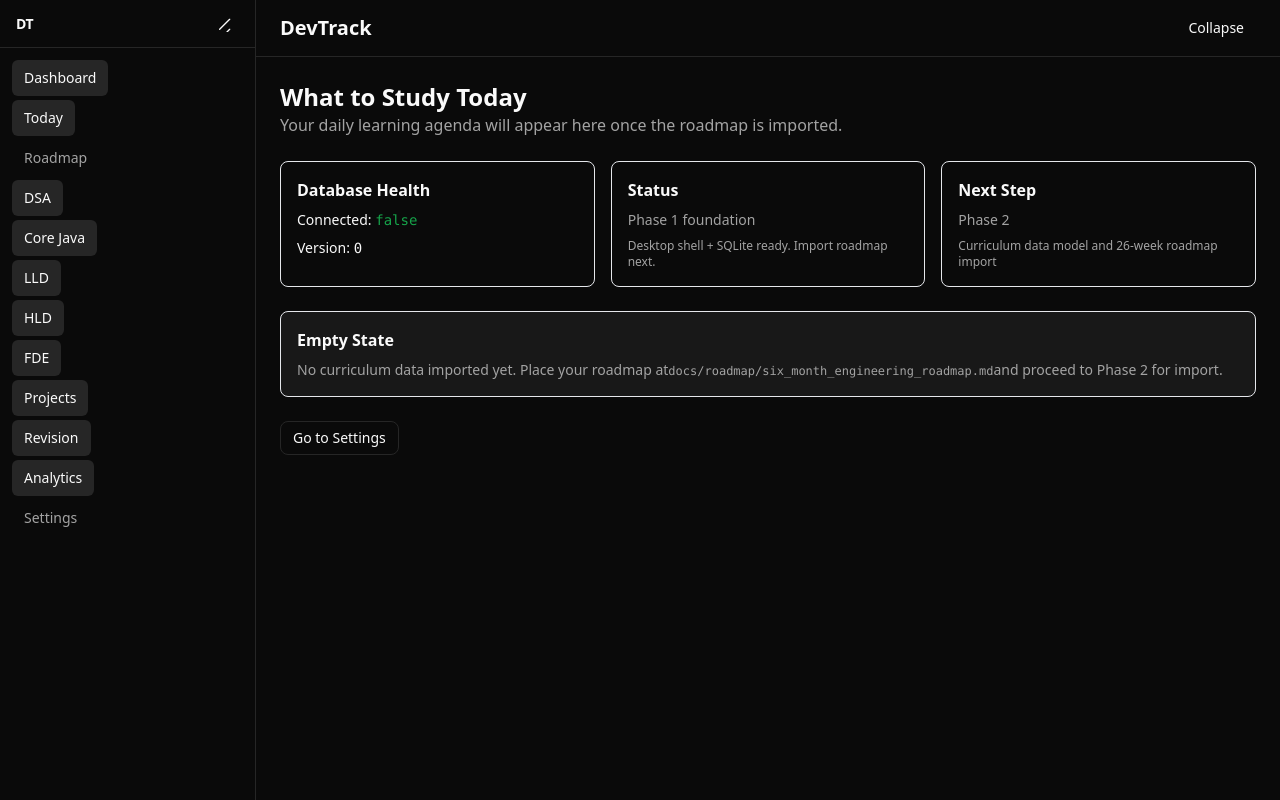
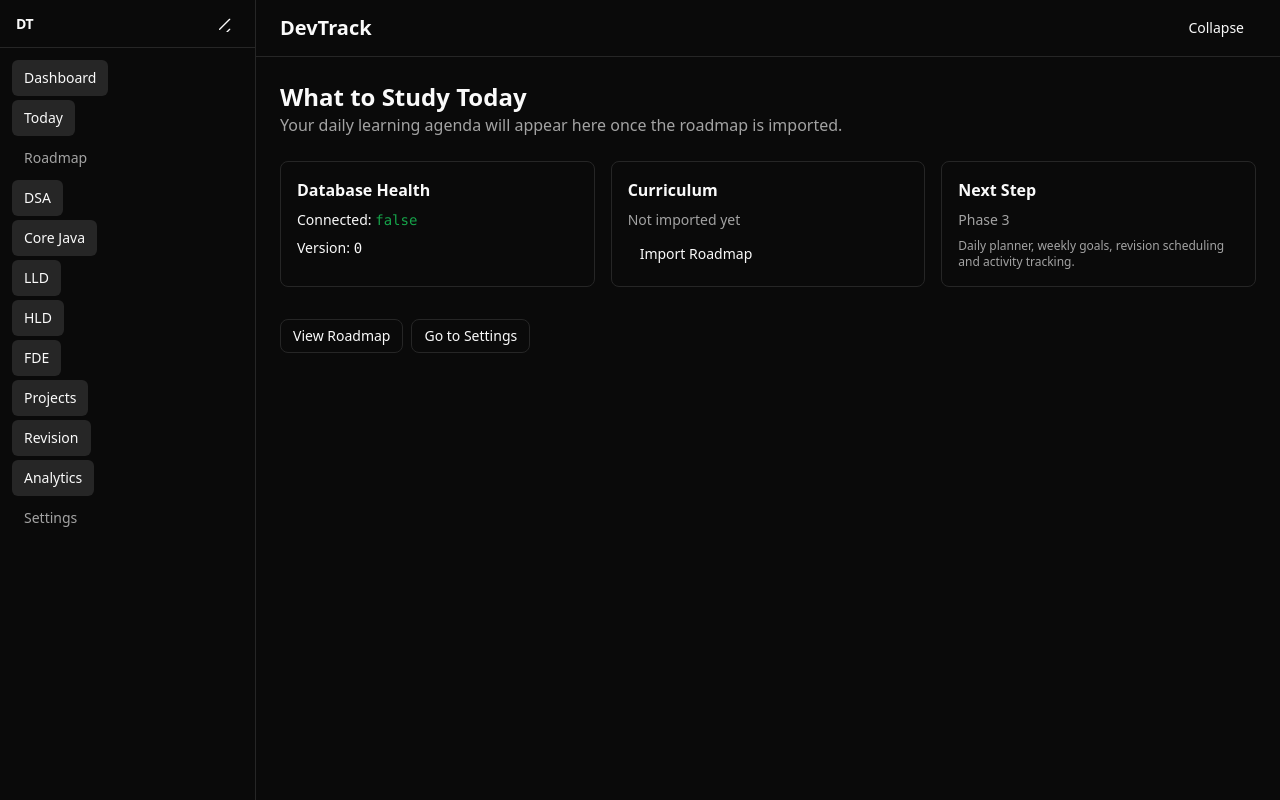
Before and after one commit to Sarwesh2003/DevTrack, a React (Vite) app: page / in a window 1280 px wide. Built offline with nearby package versions, Linux system fonts and the light colour scheme; the HTML template or start-up script is replaced by a standard one.

Commit message:
Dashboard: show real curriculum status instead of stale Phase 1 placeholder

```diff
--- a/src/features/dashboard/Dashboard.tsx
+++ b/src/features/dashboard/Dashboard.tsx
@@ -1,83 +1,111 @@
 import { useEffect, useState } from 'react'
 import { api } from '@/services/api'
-import type { HealthResponse } from '@/types'
+import type { HealthResponse, Track } from '@/types'
 
-type Page = 'dashboard' | 'settings'
+type Page = 'dashboard' | 'settings' | 'roadmap'
 
 export default function Dashboard({ onNavigate }: { onNavigate: (page: Page) => void }) {
   const [health, setHealth] = useState<HealthResponse | null>(null)
+  const [tracks, setTracks] = useState<Track[] | null>(null)
   const [loading, setLoading] = useState(true)
 
   useEffect(() => {
-    api.healthCheck()
-      .then((res) => {
-        setHealth(res)
-      })
-      .catch(() => {
-        setHealth(null)
+    Promise.all([
+      api.healthCheck().catch(() => null),
+      api.getTracks().catch(() => null),
+    ])
+      .then(([healthRes, tracksRes]) => {
+        setHealth(healthRes)
+        setTracks(tracksRes?.ok ? tracksRes.tracks : null)
       })
       .finally(() => setLoading(false))
   }, [])
+
+  const hasCurriculum = (tracks?.length ?? 0) > 0
 
   return (
     <div className="space-y-6">
       <div>
         <h2 className="text-2xl font-bold">What to Study Today</h2>
         <p className="text-muted-foreground">
-          Your daily learning agenda will appear here once the roadmap is imported.
+          {hasCurriculum
+            ? 'Curriculum imported. The daily agenda and scheduling arrive in Phase 3.'
+            : 'Your daily learning agenda will appear here once the roadmap is imported.'}
         </p>
       </div>
 
-      <div className="grid grid-cols-1 md:grid-cols-3 gap-4">
-        <div className="border rounded-lg p-4">
-          <h3 className="font-semibold mb-2">Database Health</h3>
+      <div className="grid grid-cols-1 gap-4 md:grid-cols-3">
+        <div className="rounded-lg border border-border p-4">
+          <h3 className="mb-2 font-semibold">Database Health</h3>
           {loading ? (
             <p className="text-sm text-muted-foreground">Checking...</p>
           ) : health ? (
             <div className="space-y-2">
               <p className="text-sm">
-                Connected: <span className={`font-mono ${health.ok ? 'text-green-600 dark:text-green-400' : 'text-destructive'}`}>{String(health.health.connected)}</span>
+                Connected:{' '}
+                <span
+                  className={`font-mono ${
+                    health.ok ? 'text-green-600 dark:text-green-400' : 'text-destructive'
+                  }`}
+                >
+                  {String(health.health.connected)}
+                </span>
               </p>
               <p className="text-sm">
                 Version: <span className="font-mono">{health.health.version}</span>
               </p>
-              <p className="text-xs text-muted-foreground truncate">{health.health.path}</p>
+              <p className="truncate text-xs text-muted-foreground">{health.health.path}</p>
             </div>
           ) : (
             <p className="text-sm text-destructive">Unable to check database</p>
           )}
         </div>
 
-        <div className="border rounded-lg p-4">
-          <h3 className="font-semibold mb-2">Status</h3>
-          <p className="text-sm text-muted-foreground">Phase 1 foundation</p>
-          <p className="text-xs text-muted-foreground mt-2">
-            Desktop shell + SQLite ready. Import roadmap next.
-          </p>
+        <div className="rounded-lg border border-border p-4">
+          <h3 className="mb-2 font-semibold">Curriculum</h3>
+          {loading ? (
+            <p className="text-sm text-muted-foreground">Loading...</p>
+          ) : hasCurriculum ? (
+            <div className="space-y-1">
+              <p className="text-sm">
+                <span className="font-mono text-lg">{tracks!.length}</span> tracks imported
+              </p>
+              <p className="text-xs text-muted-foreground">
+                Java, DSA, LLD, HLD and FDE curriculum loaded.
+              </p>
+            </div>
+          ) : (
+            <div className="space-y-2">
+              <p className="text-sm text-muted-foreground">Not imported yet</p>
+              <button
+                onClick={() => onNavigate('roadmap')}
+                className="rounded-lg bg-primary px-3 py-1.5 text-sm font-medium text-primary-foreground transition-colors hover:bg-primary/90"
+              >
+                Import Roadmap
+              </button>
+            </div>
+          )}
         </div>
 
-        <div className="border rounded-lg p-4">
-          <h3 className="font-semibold mb-2">Next Step</h3>
-          <p className="text-sm text-muted-foreground">Phase 2</p>
-          <p className="text-xs text-muted-foreground mt-2">
-            Curriculum data model and 26-week roadmap import
+        <div className="rounded-lg border border-border p-4">
+          <h3 className="mb-2 font-semibold">Next Step</h3>
+          <p className="text-sm text-muted-foreground">Phase 3</p>
+          <p className="mt-2 text-xs text-muted-foreground">
+            Daily planner, weekly goals, revision scheduling and activity tracking.
           </p>
         </div>
       </div>
 
-      <div className="border rounded-lg p-4 bg-muted/50">
-        <h3 className="font-semibold mb-2">Empty State</h3>
-        <p className="text-sm text-muted-foreground">
-          No curriculum data imported yet. Place your roadmap at
-          <code className="font-mono text-xs">docs/roadmap/six_month_engineering_roadmap.md</code>
-          and proceed to Phase 2 for import.
-        </p>
-      </div>
-
-      <div className="mt-6 flex items-center gap-2">
+      <div className="flex items-center gap-2 pt-2">
+        <button
+          onClick={() => onNavigate('roadmap')}
+          className="rounded-lg border border-border px-3 py-1.5 text-sm transition-colors hover:bg-muted"
+        >
+          View Roadmap
+        </button>
         <button
           onClick={() => onNavigate('settings')}
-          className="text-sm border border-border rounded-lg px-3 py-1.5 hover:bg-muted transition-colors"
+          className="rounded-lg border border-border px-3 py-1.5 text-sm transition-colors hover:bg-muted"
         >
           Go to Settings
         </button>
```
